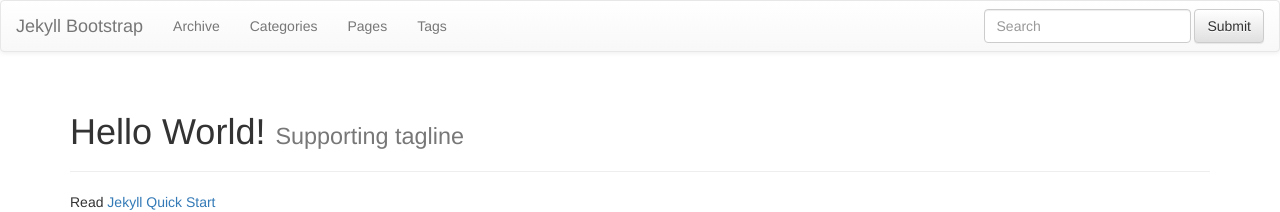
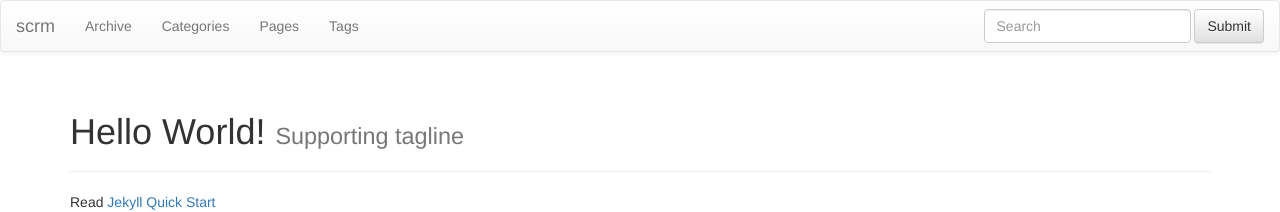
Before and after one commit to terhorst/scrm.github.io, a Jekyll site: the page built from index.md, in a window 1280 px wide. Shown: the top 212 px of the page. Built offline with Jekyll 4.4.1, drawn with Linux system fonts in a browser that asks for light colours; nearby versions of some CDN libraries; library files that are not in the unit come from our copies; some of the changed lines change nothing that is shown.

Commit message:
adapt config

```diff
--- a/_config.yml
+++ b/_config.yml
@@ -1,6 +1,6 @@
 # This is the default format.
 # For more see: http://jekyllrb.com/docs/permalinks/
-permalink: /:categories/:year/:month/:day/:title
+permalink: /:year/:title
 
 exclude: [".rvmrc", ".rbenv-version", "README.md", "Rakefile", "changelog.md"]
 pygments: true
@@ -8,8 +8,8 @@
 # Themes are encouraged to use these universal variables
 # so be sure to set them if your theme uses them.
 #
-title : Jekyll Bootstrap
-tagline: Site Tagline
+title : scrm
+tagline: A Fast and Accurate Coalescent Simulator
 author :
   name : Name Lastname
   email : blah@email.test
@@ -25,7 +25,7 @@
 # Else if you are pushing to username.github.io, replace with your username.
 # Finally if you are pushing to a GitHub project page, include the project name at the end.
 #
-production_url : http://username.github.io
+production_url : http://paulstaab.github.io/scrm
 
 # All Jekyll-Bootstrap specific configurations are namespaced into this hash
 #
@@ -80,7 +80,7 @@
   # Set 'provider' to false to turn commenting off globally.
   #
   comments :
-    provider : disqus
+    provider : false
     disqus :
       short_name : jekyllbootstrap
     livefyre :
@@ -98,7 +98,7 @@
   # Set 'provider' to false to turn analytics off globally.
   #
   analytics :
-    provider : google
+    provider : false
     google :
         tracking_id : 'UA-123-12'
     getclicky :
```
